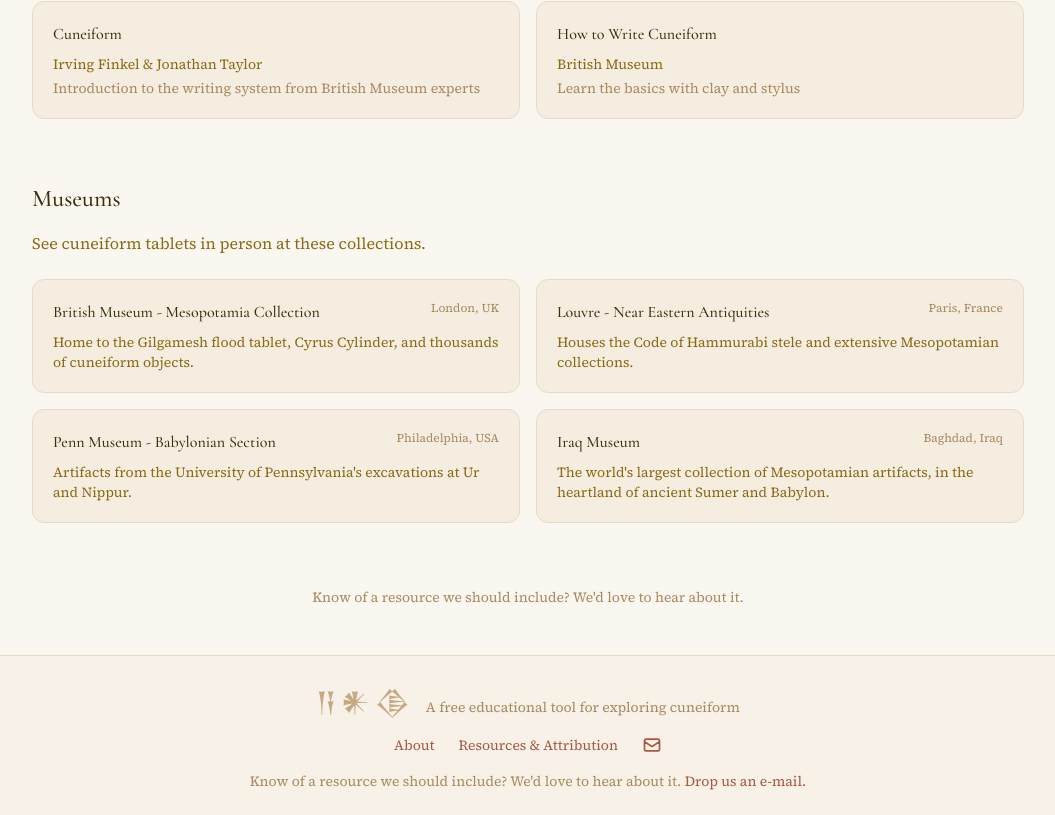
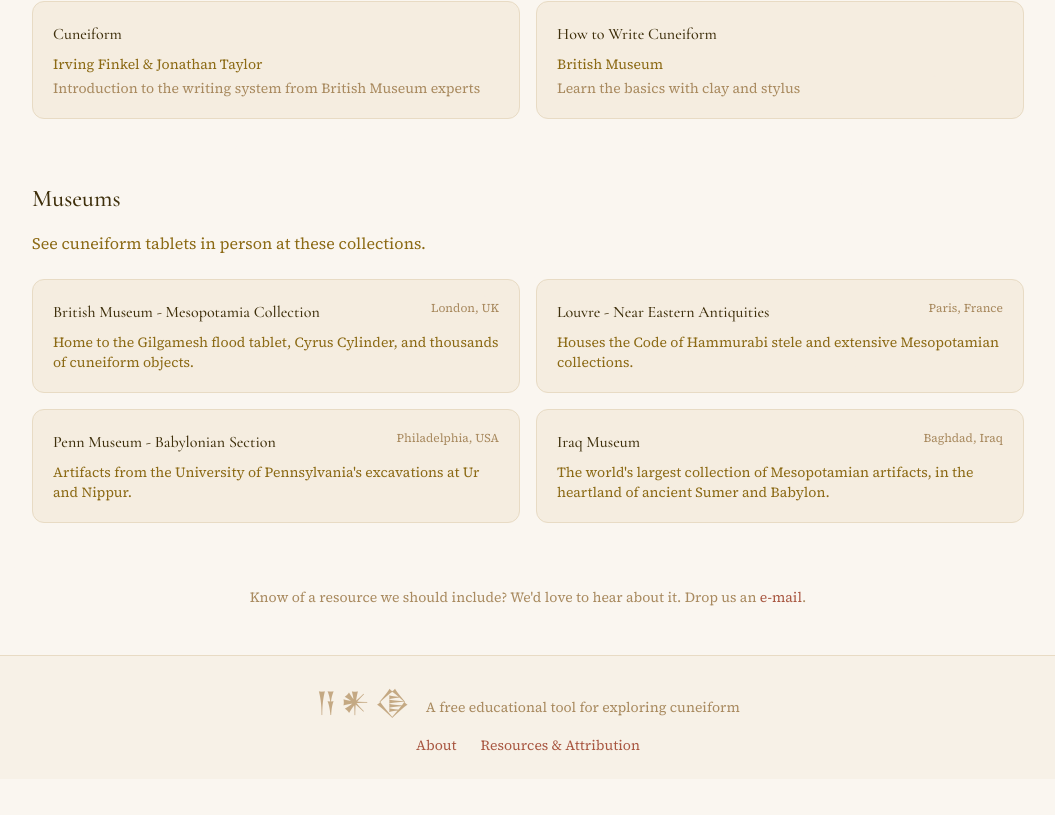
Before and after one commit to whiskerwonderz/discovercuneiform, a SvelteKit app: page /discover in a window 1280 px wide. Shown: the part 2085-2900 px from the top of the page, without its empty margins (112-1167 px from the left). After the commit the page ends 2864 px from the top, so only its background shows below. Built offline with nearby package versions, Linux system fonts and the light colour scheme.

Commit message:
Move email contact to Discover page only

```diff
--- a/src/routes/+layout.svelte
+++ b/src/routes/+layout.svelte
@@ -131,16 +131,7 @@
 					<a href="/resources" class="text-lapis-500 hover:text-lapis-600 hover:underline transition-colors text-xs sm:text-sm">
 						Resources & Attribution
 					</a>
-					<a href="mailto:whiskerwonderz001@gmail.com" class="text-lapis-500 hover:text-lapis-600 transition-colors" aria-label="Email us">
-						<svg class="w-5 h-5" fill="none" stroke="currentColor" viewBox="0 0 24 24">
-							<path stroke-linecap="round" stroke-linejoin="round" stroke-width="2" d="M3 8l7.89 5.26a2 2 0 002.22 0L21 8M5 19h14a2 2 0 002-2V7a2 2 0 00-2-2H5a2 2 0 00-2 2v10a2 2 0 002 2z" />
-						</svg>
-					</a>
 				</div>
-				<p class="text-clay-500 text-xs sm:text-sm text-center">
-					Know of a resource we should include? We'd love to hear about it.
-					<a href="mailto:whiskerwonderz001@gmail.com" class="text-lapis-500 hover:text-lapis-600 hover:underline transition-colors">Drop us an e-mail.</a>
-				</p>
 			</div>
 		</div>
 	</footer>
--- a/src/routes/discover/+page.svelte
+++ b/src/routes/discover/+page.svelte
@@ -354,7 +354,7 @@
 	<!-- Footer -->
 	<footer class="text-center">
 		<p class="text-xs sm:text-sm text-clay-500">
-			Know of a resource we should include? We'd love to hear about it.
+			Know of a resource we should include? We'd love to hear about it. Drop us an <a href="mailto:whiskerwonderz001@gmail.com" class="text-lapis-500 hover:text-lapis-600 hover:underline">e-mail</a>.
 		</p>
 	</footer>
 </div>
```
